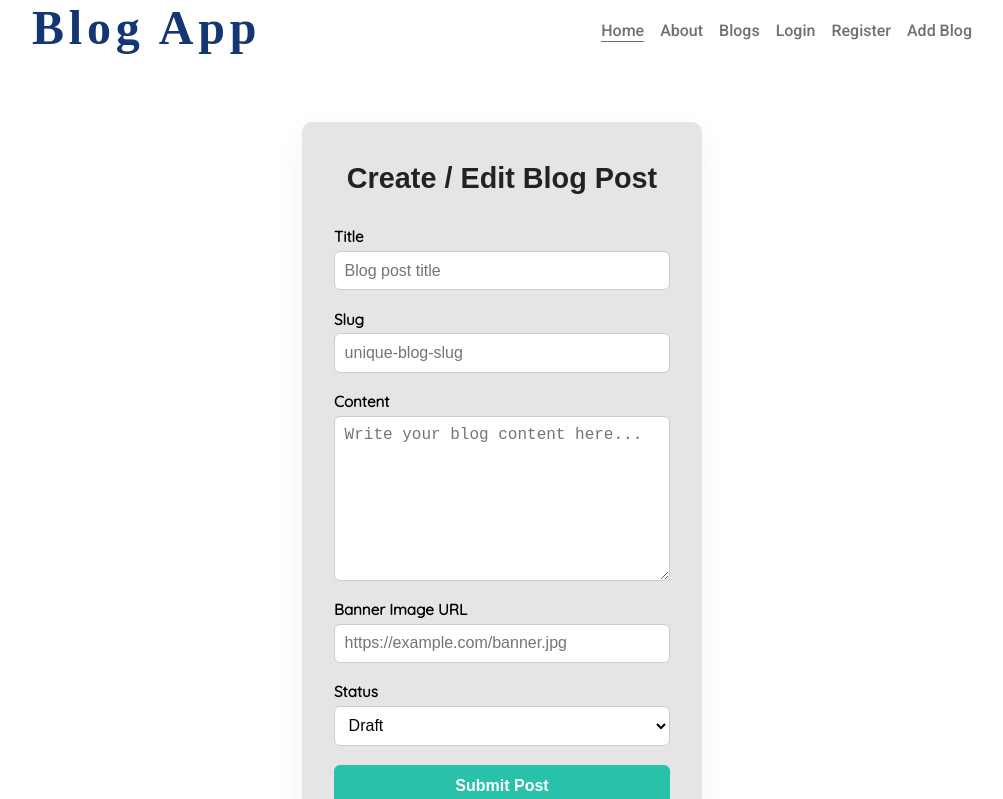
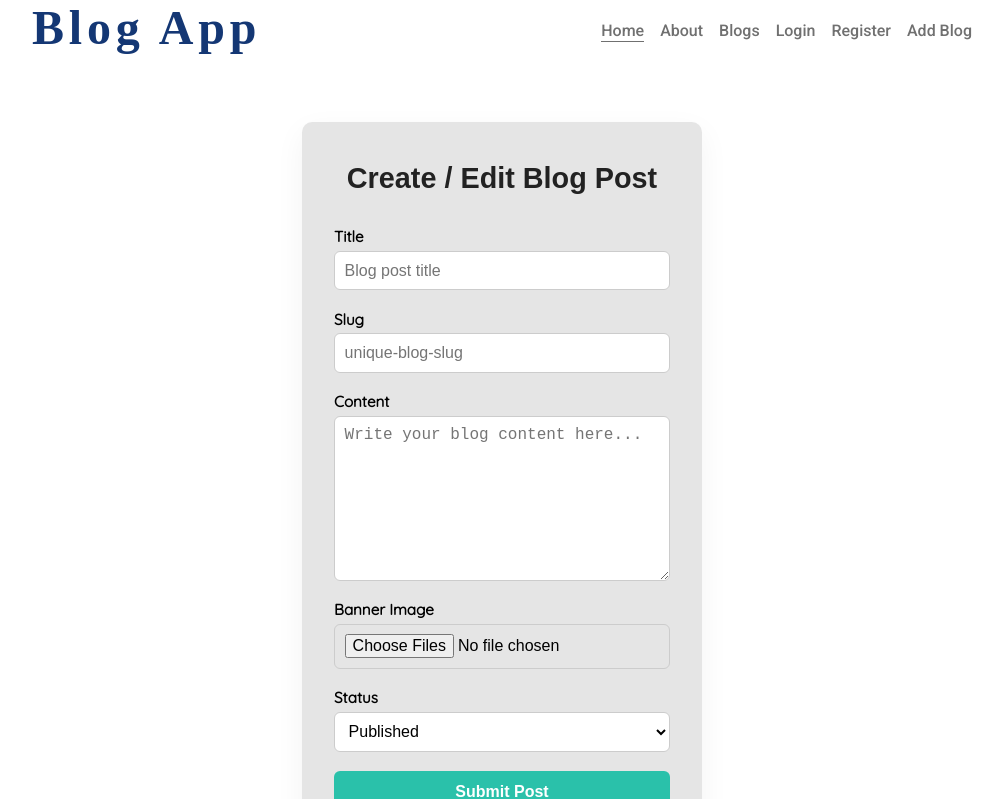
Before and after one commit to MBashov/Blog-App, an Angular app: page /add-blog in a window 1280 px wide. Shown: the top 799 px of the page, without its empty margins (138-1141 px from the left). Built offline with nearby package versions, Linux system fonts and the light colour scheme; no server answers; a web font is replaced by a local one.

Commit message:
404 component

```diff
--- a/src/app/app.routes.ts
+++ b/src/app/app.routes.ts
@@ -1,5 +1,6 @@
 import { Routes } from '@angular/router';
 import { Home } from './layout/home/home';
+import { NotFound } from './features/not-found/not-found';
 
 export const routes: Routes = [
     { path: 'home', component: Home },
@@ -9,4 +10,6 @@ export const routes: Routes = [
     { path: 'register', loadComponent: () => import('./features/auth/register/register').then(c => c.Register) },
     { path: 'about', loadComponent: () => import('./features/about/about').then(c => c.About) },
     { path: 'add-blog', loadComponent: () => import('./features/blogs/create-blog/create-blog').then(c => c.CreateBlog) },
+    { path: '404', component: NotFound },
+    { path: '**', redirectTo: '/404' },
 ];
--- a/src/app/features/blogs/create-blog/create-blog.html
+++ b/src/app/features/blogs/create-blog/create-blog.html
@@ -4,41 +4,23 @@
         <h2>Create / Edit Blog Post</h2>
 
         <form action="#" method="POST">
-            <!-- Title -->
             <label for="title">Title</label>
             <input type="text" id="title" name="title" placeholder="Blog post title" required minlength="3"
                 maxlength="180" />
 
-            <!-- Slug -->
             <label for="slug">Slug</label>
             <input type="text" id="slug" name="slug" placeholder="unique-blog-slug" />
 
-            <!-- Content -->
             <label for="content">Content</label>
             <textarea id="content" name="content" rows="8" placeholder="Write your blog content here..." required></textarea>
 
-            <!-- Banner Fields -->
-            <!-- <fieldset class="fieldset">
-                <legend>Banner Info</legend> -->
+            <label for="banner-url">Banner Image</label>
+            <input type="file" id="banner-url" name="bannerUrl" multiple required />
 
-                <label for="banner-url">Banner Image URL</label>
-                <input type="url" id="banner-url" name="bannerUrl" placeholder="https://example.com/banner.jpg" required />
-<!--
-                <label for="banner-public-id">Banner Public ID</label>
-                <input type="text" id="banner-public-id" name="bannerPublicId" required />
-
-                <label for="banner-width">Width</label>
-                <input type="number" id="banner-width" name="bannerWidth" min="1" required />
-
-                <label for="banner-height">Height</label>
-                <input type="number" id="banner-height" name="bannerHeight" min="1" required />
-            </fieldset> -->
-
-            <!-- Status -->
             <label for="status">Status</label>
             <select id="status" name="status" required>
+                <option value="published">Published</option>
                 <option value="draft">Draft</option>
-                <option value="published">Published</option>
             </select>
 
             <button type="submit">Submit Post</button>
--- /dev/null
+++ b/src/app/features/not-found/not-found.html
@@ -0,0 +1 @@
+<p>not-found works!</p>
```
Also changed, not shown: src/app/features/not-found/not-found.ts (added, +11 -0 lines), src/app/features/not-found/not-found.css (added), 1 other file (tests, documents, lock files or other folders).
